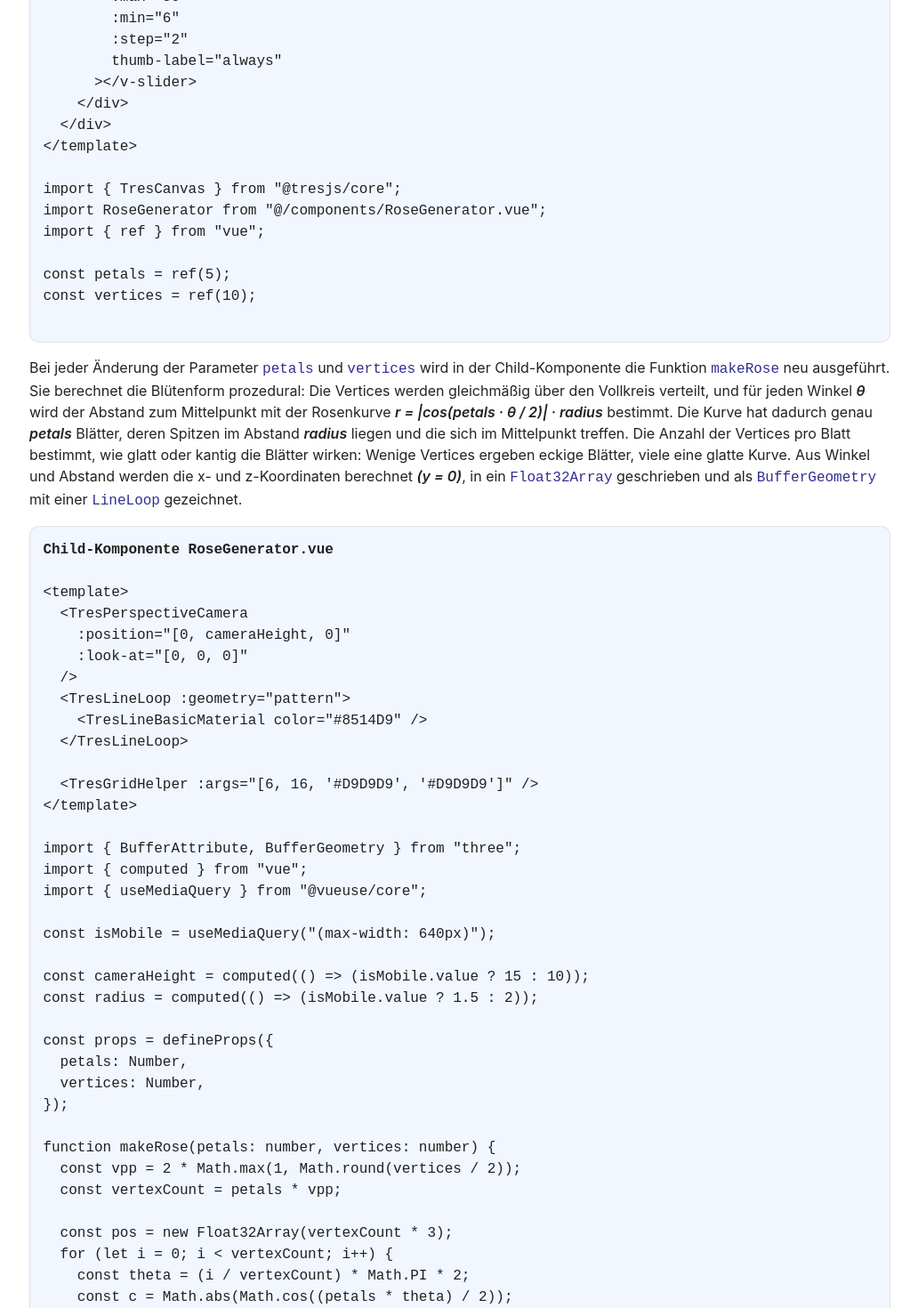
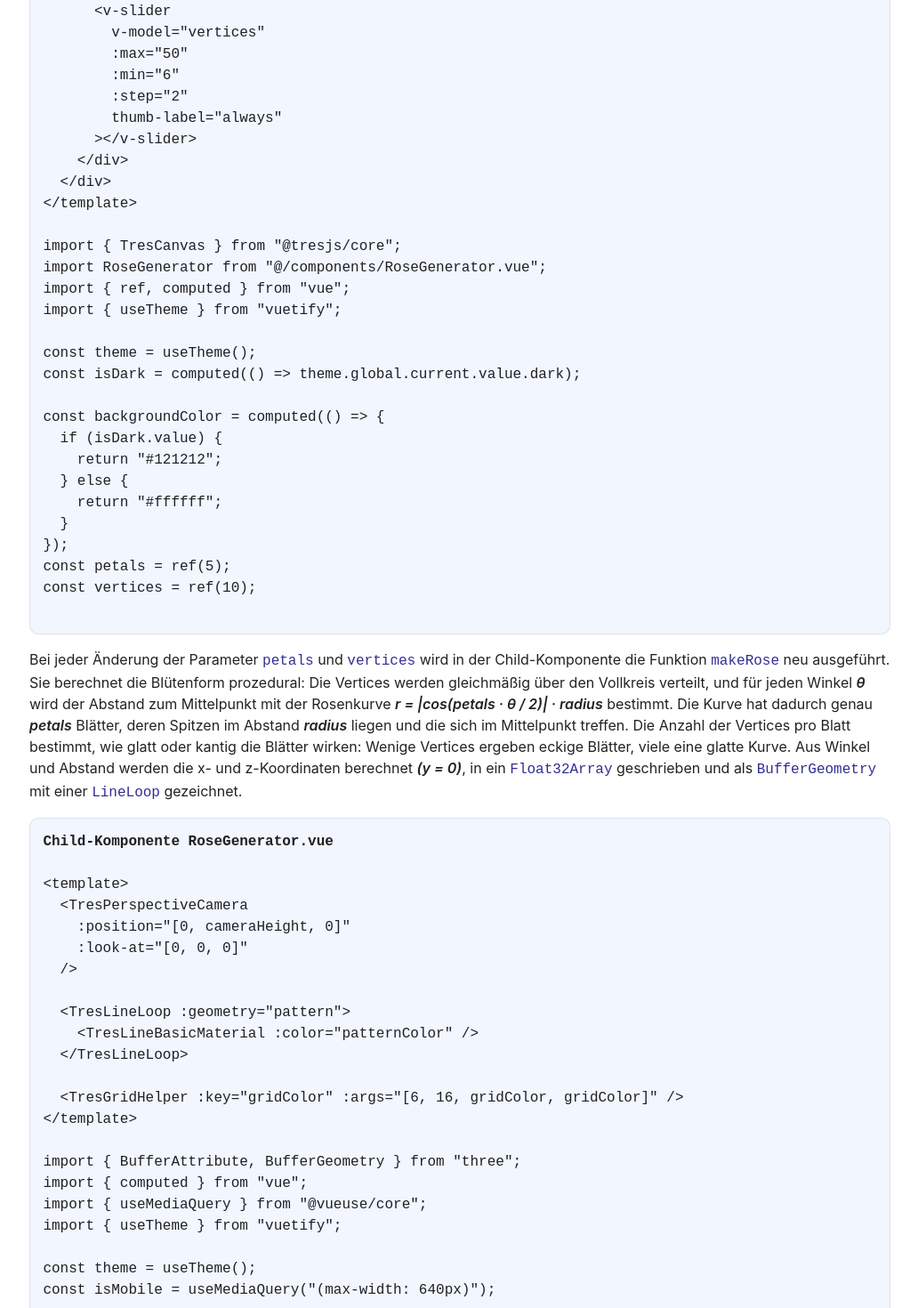
Before and after one commit to yijilu85/gvt, a Vue app: page /documentation in a window 1280 px wide. Shown: the part 1330-2800 px from the top of the page at 89% size, without its empty margins (123-1155 px from the left). Built offline with nearby package versions, Linux system fonts and the light colour scheme; a small style sheet from the web is missing.

Commit message:
darkmodes

```diff
--- a/src/components/RoseGenerator.vue
+++ b/src/components/RoseGenerator.vue
@@ -3,22 +3,42 @@
     :position="[0, cameraHeight, 0]"
     :look-at="[0, 0, 0]"
   />
+
   <TresLineLoop :geometry="pattern">
-    <TresLineBasicMaterial color="#8514D9" />
+    <TresLineBasicMaterial :color="patternColor" />
   </TresLineLoop>
 
-  <TresGridHelper :args="[6, 16, '#D9D9D9', '#D9D9D9']" />
+  <TresGridHelper :key="gridColor" :args="[6, 16, gridColor, gridColor]" />
 </template>
 
 <script setup lang="ts">
 import { BufferAttribute, BufferGeometry } from "three";
 import { computed } from "vue";
 import { useMediaQuery } from "@vueuse/core";
+import { useTheme } from "vuetify";
 
+const theme = useTheme();
 const isMobile = useMediaQuery("(max-width: 640px)");
 
 const cameraHeight = computed(() => (isMobile.value ? 15 : 10));
 const radius = computed(() => (isMobile.value ? 1.5 : 2));
+const isDark = computed(() => theme.global.current.value.dark);
+
+const patternColor = computed(() => {
+  if (isDark.value) {
+    return "#B754FF";
+  } else {
+    return "#8514D9";
+  }
+});
+
+const gridColor = computed(() => {
+  if (isDark.value) {
+    return "#404040";
+  } else {
+    return "#D9D9D9";
+  }
+});
 
 const props = defineProps({
   petals: Number,
--- a/src/components/WebGL.vue
+++ b/src/components/WebGL.vue
@@ -1,5 +1,5 @@
 <template>
-  <TresCanvas class="tres-canvas" clear-color="#FFFFFF" window-size>
+  <TresCanvas class="tres-canvas" :clear-color="backgroundColor" window-size>
     <RoseGenerator :petals="petals" :vertices="vertices" />
   </TresCanvas>
   <div class="sliders flex gap-4 mt-20">
@@ -29,8 +29,19 @@
 <script setup lang="ts">
 import { TresCanvas } from "@tresjs/core";
 import RoseGenerator from "@/components/RoseGenerator.vue";
-import { ref } from "vue";
+import { ref, computed } from "vue";
+import { useTheme } from "vuetify";
 
+const theme = useTheme();
+const isDark = computed(() => theme.global.current.value.dark);
+
+const backgroundColor = computed(() => {
+  if (isDark.value) {
+    return "#121212";
+  } else {
+    return "#ffffff";
+  }
+});
 const petals = ref(5);
 const vertices = ref(10);
 </script>
--- a/src/pages/Documentation.vue
+++ b/src/pages/Documentation.vue
@@ -88,6 +88,11 @@
         können.
       </p>
       <p>
+        Das Design ist Darkmode kompatibel, d.h. Canvas-Hintergrund, Raster- und
+        Formfarbe berücksichtigen den Browser-Darkmode und passen sich
+        entsprechend an.
+      </p>
+      <p>
         Die zentrale Komponente RoseGenerator.vue ist für das Rendern der
         Blütenform zuständig. Sie erhält vom Parent-Komponent die Parameter für
         Blütenzahl (petals) und Vertices-Anzal (vertices), die über Slider im
@@ -127,7 +132,7 @@
 <script lang="ts" setup>
 const parentTemplate = `
 <template>
-  <TresCanvas class="tres-canvas" clear-color="#FFFFFF" window-size>
+  <TresCanvas class="tres-canvas" :clear-color="backgroundColor" window-size>
     <RoseGenerator :petals="petals" :vertices="vertices" />
   </TresCanvas>
   <div class="sliders flex gap-4 mt-20">
@@ -156,8 +161,19 @@ const parentTemplate = `
 
 import { TresCanvas } from "@tresjs/core";
 import RoseGenerator from "@/components/RoseGenerator.vue";
-import { ref } from "vue";
+import { ref, computed } from "vue";
+import { useTheme } from "vuetify";
 
+const theme = useTheme();
+const isDark = computed(() => theme.global.current.value.dark);
+
+const backgroundColor = computed(() => {
+  if (isDark.value) {
+    return "#121212";
+  } else {
+    return "#ffffff";
+  }
+});
 const petals = ref(5);
 const vertices = ref(10);`;
 
@@ -167,21 +183,41 @@ const childTemplate = `
     :position="[0, cameraHeight, 0]"
     :look-at="[0, 0, 0]"
   />
+
   <TresLineLoop :geometry="pattern">
-    <TresLineBasicMaterial color="#8514D9" />
+    <TresLineBasicMaterial :color="patternColor" />
   </TresLineLoop>
 
-  <TresGridHelper :args="[6, 16, '#D9D9D9', '#D9D9D9']" />
+  <TresGridHelper :key="gridColor" :args="[6, 16, gridColor, gridColor]" />
 </template>
 
 import { BufferAttribute, BufferGeometry } from "three";
 import { computed } from "vue";
 import { useMediaQuery } from "@vueuse/core";
+import { useTheme } from "vuetify";
 
+const theme = useTheme();
 const isMobile = useMediaQuery("(max-width: 640px)");
 
 const cameraHeight = computed(() => (isMobile.value ? 15 : 10));
 const radius = computed(() => (isMobile.value ? 1.5 : 2));
+const isDark = computed(() => theme.global.current.value.dark);
+
+const patternColor = computed(() => {
+  if (isDark.value) {
+    return "#B754FF";
+  } else {
+    return "#8514D9";
+  }
+});
+
+const gridColor = computed(() => {
+  if (isDark.value) {
+    return "#404040";
+  } else {
+    return "#D9D9D9";
+  }
+});
 
 const props = defineProps({
   petals: Number,
@@ -254,4 +290,13 @@ code {
     font-size: 0.75rem;
   }
 }
+
+@media (prefers-color-scheme: dark) {
+  .doc-code-block {
+    background: #2e2e2e;
+  }
+  code {
+    color: #85bced;
+  }
+}
 </style>
```
